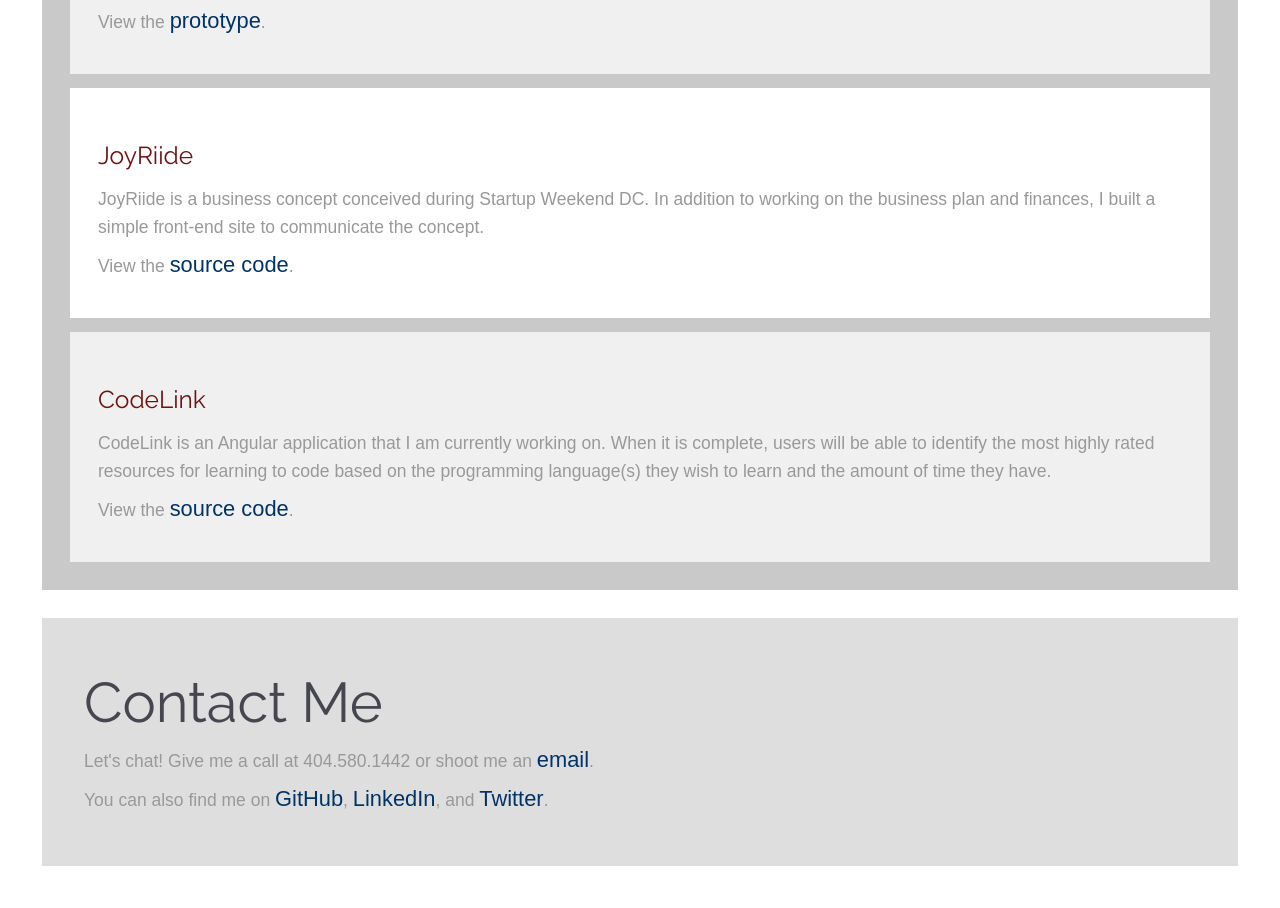
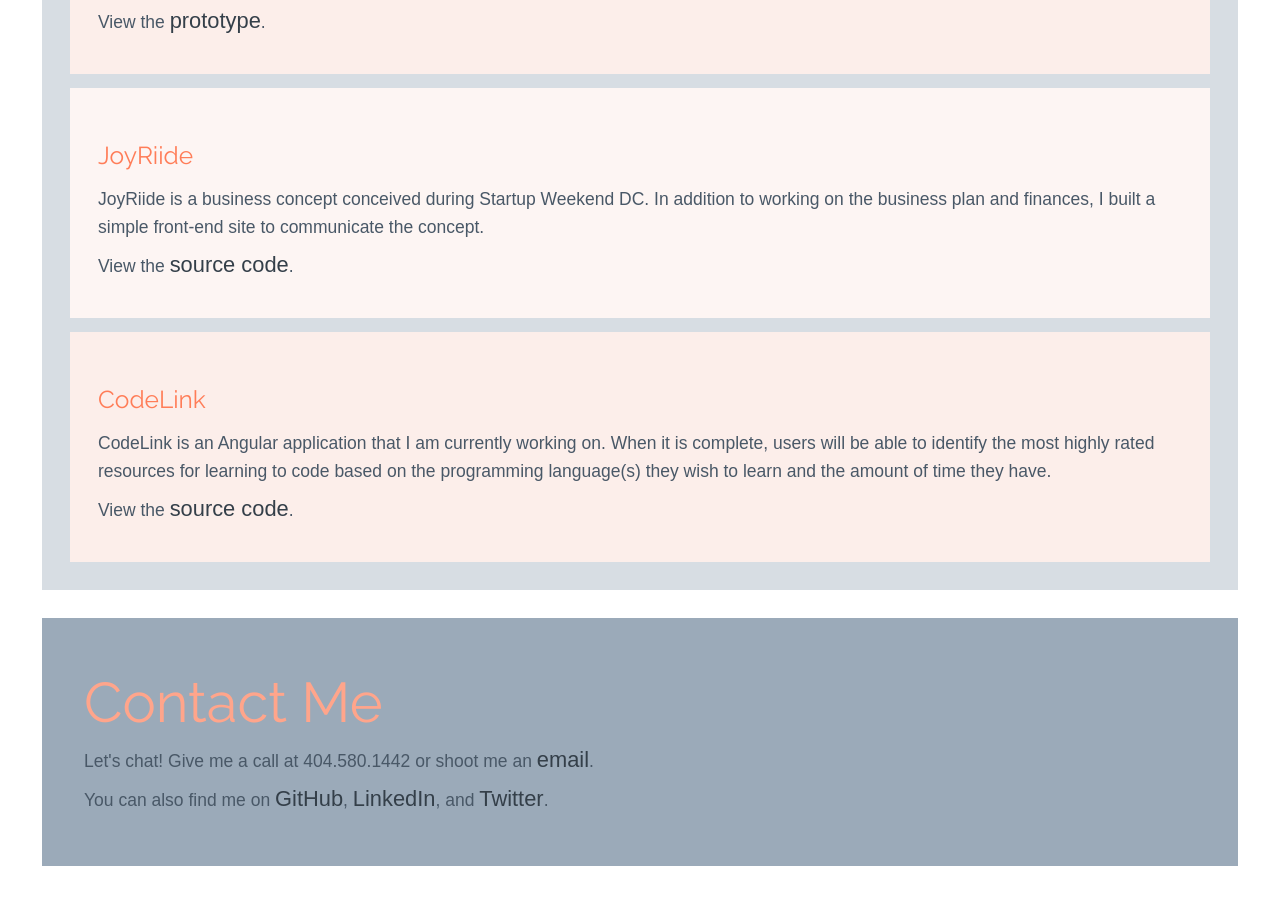
Before and after one commit to leighvarley/leighvarley.github.io, a plain HTML site: page index.html in a window 1280 px wide. Shown: the part 1094-2002 px from the top of the page. Drawn offline with nearby package versions, Linux system fonts and the light colour scheme; a web font is replaced by a local one.

Commit message:
changed color scheme

```diff
--- a/css/style.scss
+++ b/css/style.scss
@@ -10,7 +10,7 @@
 }
 
 .navbar {
-  background-color: #45464F;
+  background-color: #A0C2BB;
   padding-top: 0.4em;
 }
 
@@ -20,33 +20,32 @@ body {
 }
 
 .about-contact {
-  background-color: #DEDEDE;
+  background-color: #9BAAB9;
   padding: 3em;
   margin-top: 2em;
-  // border: 0.1em solid #45464F;
 }
 
 #projects {
-  background-color: #C9C9C9;
+  background-color: lighten( #9BAAB9, 20% );
   padding: 2em;
   margin-top: 2em;
 }
 
 .project-odd {
-  background-color: white;
+  background-color: lighten(#FBE6E1, 4% );
   padding: 2em;
   margin-top: 1em;
   &:hover {
-    background-color: #d6ebf2;
+    background-color: darken( #FBE6E1, 1% );
   }
 }
 
 .project-even {
-  background-color: #F0F0F0;
+  background-color: lighten(#FBE6E1, 2% );
   padding: 2em;
   margin-top: 1em;
   &:hover {
-    background-color: #d6ebf2;
+    background-color: darken( #FBE6E1, 3% );
   }
 }
 
@@ -57,30 +56,30 @@ h1, h2, h3 {
 
 h1 {
   font-size: 2em;
-  color: #45464F;
+  color: #FFA58B;
   a {
     font-size: 2em;
-    color: #45464F;
+    color: #FFA58B;
     &:hover {
       text-decoration: none;
-      color: #45464F;
+      color: #FFA58B;
     }
   }
 }
 
 h2 {
   font-size: 1.75em;
-  color: #701112;
+  color: darken( #FFA58B, 10% )
 }
 
 p {
   line-height: 1.6em;
   font-family: 'Cabin Condensed', sans-serif;
   font-size: 1.25em;
-  color: #999999;
+  color: #495867;
   a {
     font-size: 1.25em;
-    color: #003366;
+    color: darken( #495867, 10% );
     &:hover {
       text-decoration: none;
       font-size: 1.75em;
```
Also changed, not shown: css/style.css, style.css.
